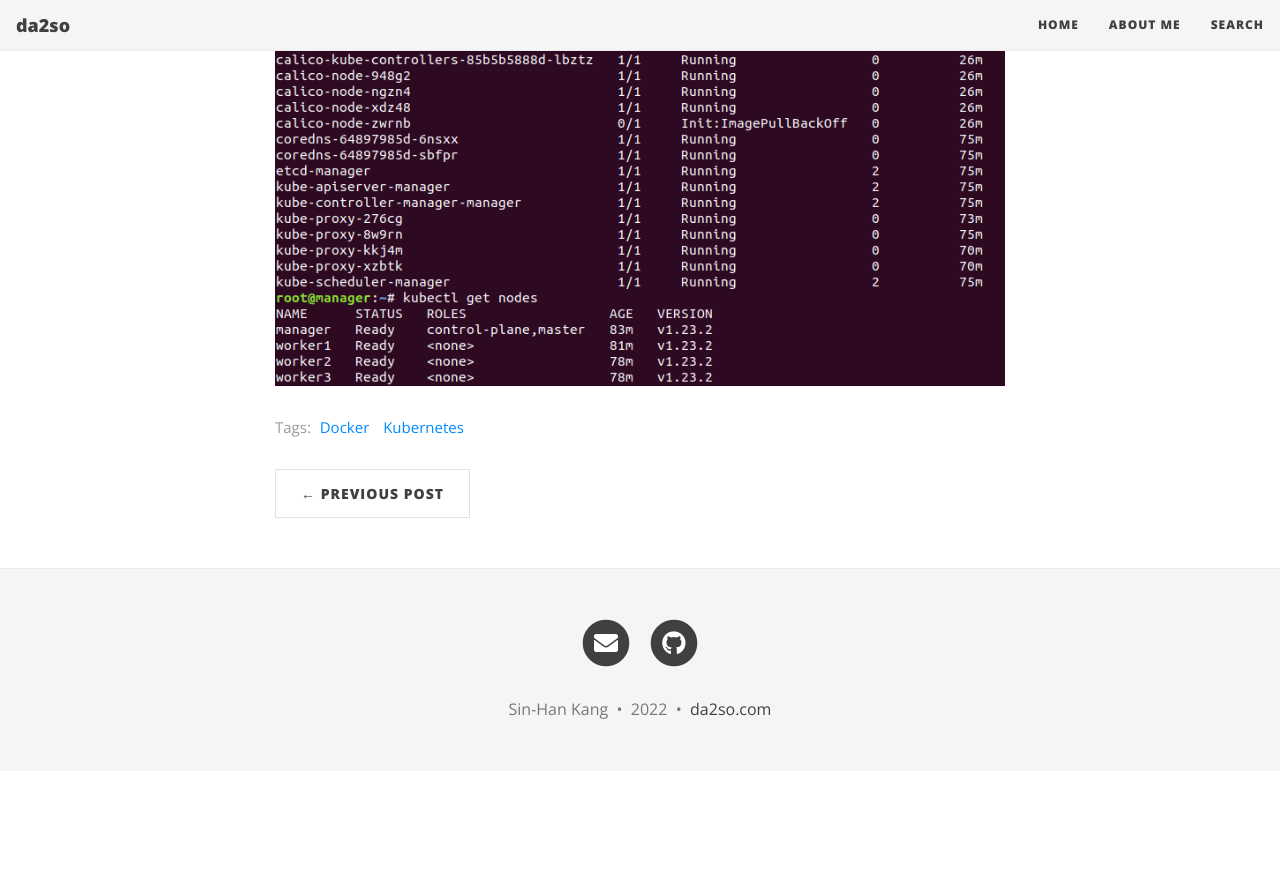
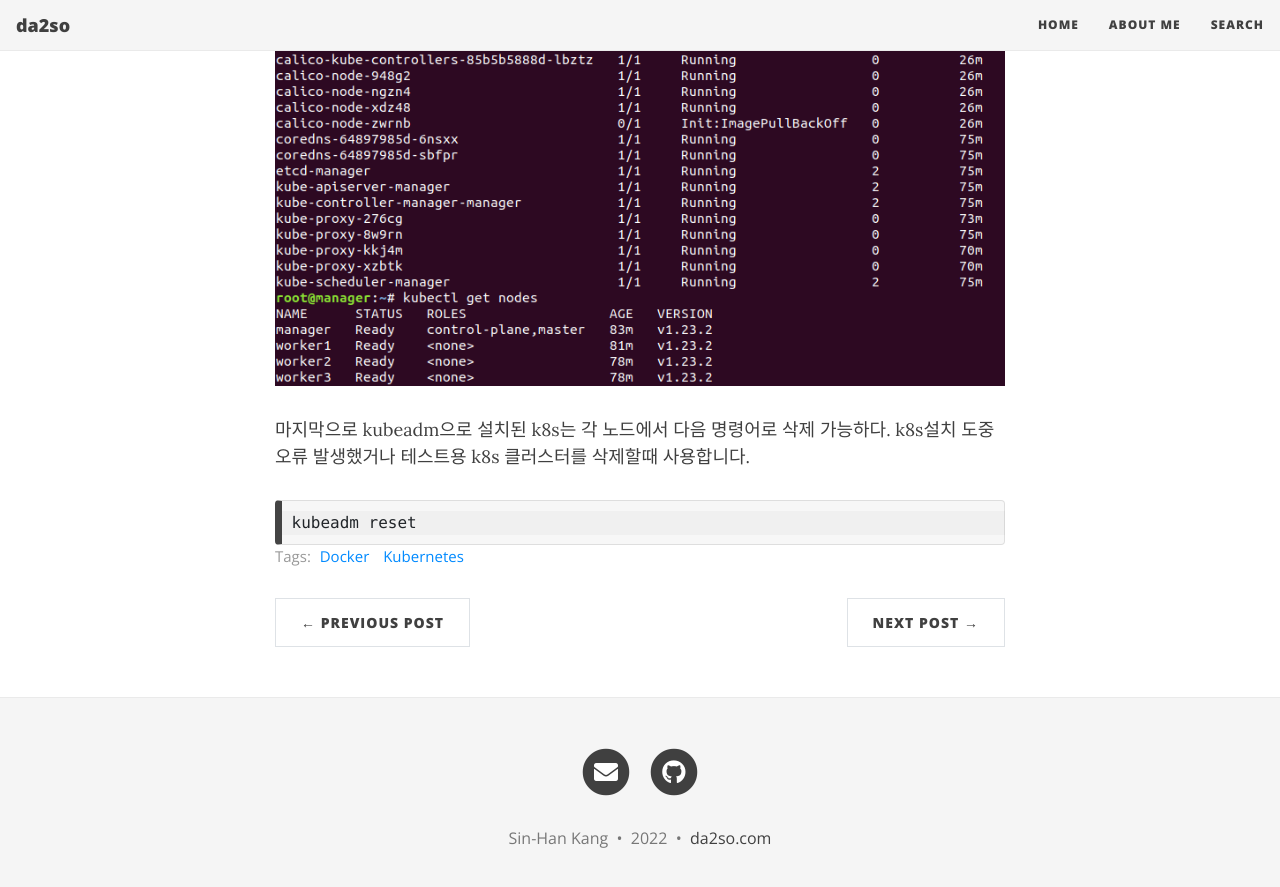
Before and after one commit to da2so/da2so.github.io, a Jekyll site: the page built from _posts/2022-01-17-Docker_Kubernetes9.md, in a window 1280 px wide and 900 px high, scrolled down 5514 px. Shown: the top 887 px of the window. Built offline with Jekyll 4.4.1, drawn with Linux system fonts in a browser that asks for light colours; nearby versions of some CDN libraries; before the commit the page ends 6285 px from its top, so only the background shows below that; some of the changed text lies outside the part shown.

Commit message:
Update files

````diff
--- a/_posts/2022-01-17-Docker_Kubernetes9.md
+++ b/_posts/2022-01-17-Docker_Kubernetes9.md
@@ -135,3 +135,10 @@ kubectl apply -f calico.yaml
 설치가 정상적으로 완료되었는지 확인하기 위해 다음 명령어로 k8s 핵심 컴포넌트들이 모두 running상태인지 확인합니다. 또한 <span style="color:DodgerBlue">kubectl get nodes</span>를 통해 등록된 모든 노드도 확인가능합니다.
 
 ![1](https://da2so.github.io/assets/post_img/2022-01-17-Docker_Kubernetes9/5.png){: .mx-auto.d-block width="100%" :}
+
+
+마지막으로 kubeadm으로 설치된 k8s는 각 노드에서 다음 명령어로 삭제 가능하다. k8s설치 도중 오류 발생했거나 테스트용 k8s 클러스터를 삭제할때 사용합니다.
+
+```
+kubeadm reset
+```
````
Also changed, not shown: other parts of _posts/2022-01-17-Docker_Kubernetes9.md (+1 -1 lines), _posts/2022-01-18-Docker_Kubernetes10.md (added, +26 -0 lines).
